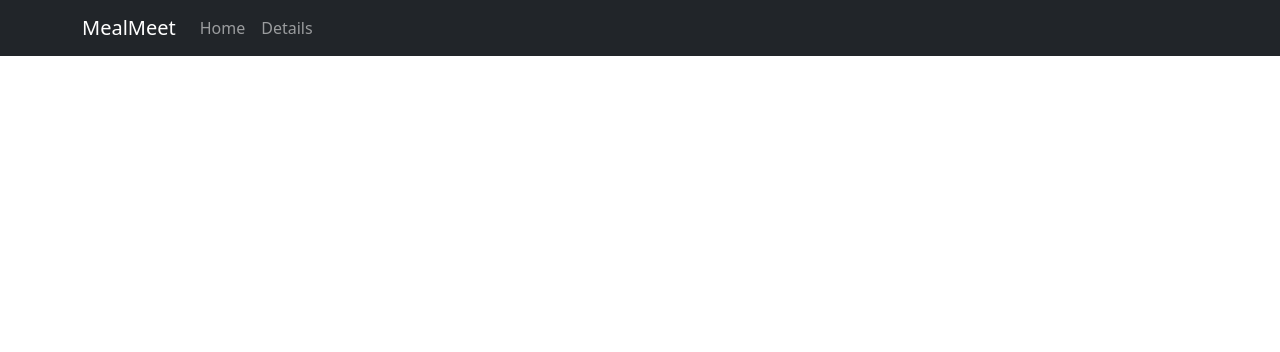
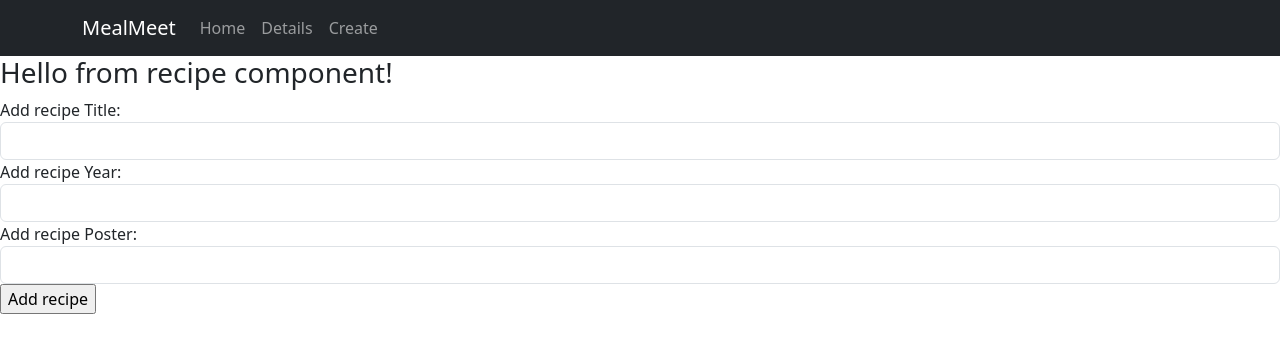
Before and after one commit to TiffanyYongNgikChee/MealMeet, a React (Create React App) app: page /create in a window 1280 px wide. Shown: the top 352 px of the page. Built offline with nearby package versions, Linux system fonts and the light colour scheme.

Commit message:
add axios and add a form that will upload recipe data to server

```diff
--- a/package.json
+++ b/package.json
@@ -6,6 +6,7 @@
     "@testing-library/jest-dom": "^5.17.0",
     "@testing-library/react": "^13.4.0",
     "@testing-library/user-event": "^13.5.0",
+    "axios": "^1.7.8",
     "bootstrap": "^5.3.3",
     "react": "^18.3.1",
     "react-bootstrap": "^2.10.6",
--- a/src/App.js
+++ b/src/App.js
@@ -1,5 +1,6 @@
 import Food from "./components/food";
 import Details from "./components/details";
+import Create from "./components/create";
 import { BrowserRouter as Router, Route, Routes } from 'react-router-dom';
 import NavigationBar from './components/navigationBar';
 import 'bootstrap/dist/css/bootstrap.min.css';
@@ -11,6 +12,7 @@ function App() {
       <Routes>
         <Route path="/food" element={<Food />} />
         <Route path="/details" element={<Details/>} />
+        <Route path="/create" element={<Create/>} />
       </Routes>
     </Router>
   );
--- /dev/null
+++ b/src/components/create.js
@@ -0,0 +1,50 @@
+import { useState } from "react";
+
+const Create = () => {
+
+    const [title, setTitle] = useState('');
+    const [year, setYear] = useState('');
+    const [poster, setPoster] = useState('');
+
+    const handleSubmit = (e) => {
+        e.preventDefault();
+        const recipe = {title,year,poster};
+        console.log(recipe);
+    }
+
+    return (
+        <div>
+            <h3>Hello from recipe component!</h3>
+            <form onSubmit={handleSubmit}>
+                <div className="form-group">
+                    <label>Add recipe Title: </label>
+                    <input type="text"
+                        className="form-control"
+                        value={title}
+                        onChange={(e) => { setTitle(e.target.value) }}
+                    />
+                </div>
+                <div className="form-group">
+                    <label>Add recipe Year: </label>
+                    <input type="text"
+                        className="form-control"
+                        value={year}
+                        onChange={(e) => { setYear(e.target.value) }}
+                    />
+                </div>
+                <div className="form-group">
+                    <label>Add recipe Poster: </label>
+                    <input type="text"
+                        className="form-control"
+                        value={poster}
+                        onChange={(e) => { setPoster(e.target.value) }}
+                    />
+                </div>
+                <div>
+                    <input type="submit" value="Add recipe"></input>
+                </div>
+            </form>
+        </div>
+    );
+}
+export default Create;
--- a/src/components/food.js
+++ b/src/components/food.js
@@ -1,34 +1,25 @@
 import React from 'react';
 import Recipe from './recipe';
+import { useEffect, useState } from "react";
+import axios from "axios";
 
 const Food = () => {
-    const data = [
-        {
-            "Title": "Avengers: Infinity War",
-            "Year": "2018",
-            "imdbID": "tt4154756",
-            "Type": "movie",
-            "Poster": "https://m.media-amazon.com/images/M/MV5BMjMxNjY2MDU1OV5BMl5BanBnXkFtZTgwNzY1MTUwNTM@._V1_SX300.jpg"
-          },
-          {
-            "Title": "Captain America: Civil War",
-            "Year": "2016",
-            "imdbID": "tt3498820",
-            "Type": "movie",
-            "Poster": "https://m.media-amazon.com/images/M/MV5BMjQ0MTgyNjAxMV5BMl5BanBnXkFtZTgwNjUzMDkyODE@._V1_SX300.jpg"
-          },
-          {
-            "Title": "World War Z",
-            "Year": "2013",
-            "imdbID": "tt0816711",
-            "Type": "movie",
-            "Poster": "https://m.media-amazon.com/images/M/MV5BNDQ4YzFmNzktMmM5ZC00MDZjLTk1OTktNDE2ODE4YjM2MjJjXkEyXkFqcGdeQXVyNTA4NzY1MzY@._V1_SX300.jpg"
-          }
-    ];
+    const [recipes, setRecipes] = useState([]);
+
+    useEffect(() => {
+      axios.get('https://jsonblob.com/api/jsonblob/1287718524221775872')
+        .then((response) => {
+          console.log(response.data);
+          setRecipes(response.data.movies);
+        })
+        .catch((error) => {
+          console.log(error);
+        });
+    });
   return (
     <div>
       <h1>Hello From food</h1>
-      <Recipe myRecipes={data}></Recipe>
+      <Recipe myRecipes={recipes}></Recipe>
     </div>
   );
 }
--- a/src/components/navigationBar.js
+++ b/src/components/navigationBar.js
@@ -10,6 +10,7 @@ const NavigationBar = () => {
             <Nav className="me-auto">
               <Nav.Link href="/food">Home</Nav.Link>
               <Nav.Link href="/details">Details</Nav.Link>
+              <Nav.Link href="/create">Create</Nav.Link>
             </Nav>
           </Container>
       </Navbar>
```
Also changed, not shown: 1 other file (tests, documents, lock files or other folders).
